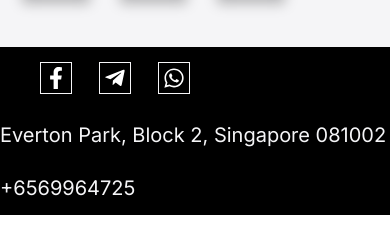
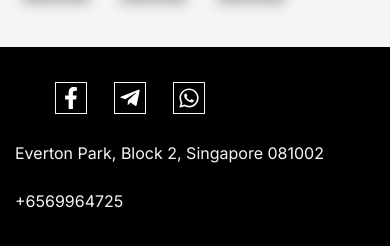
Before and after one commit to Nesstargi/Monovision-Studio, a plain HTML site: page src/index.html in a window 390 px wide. Shown: the part 2510-2756 px from the top of the page. Before the commit the page ends 2725 px from the top, so only its background shows below. Drawn offline with Linux system fonts and the light colour scheme.

Commit message:
Change footer

```diff
--- a/src/css/style.css
+++ b/src/css/style.css
@@ -570,27 +570,40 @@ html {
 }
 
 .footer {
-    padding: var(--footer-pading-inline) 0;
+    padding: 88px var(--footer-pading-inline);
     background-color: #000;
     font-family: var(--font-family);
     font-weight: 400;
     font-size: 20px;
     color: var(--light-color);
+
+    @media screen and (max-width: 768px) {
+        padding: 35px var(--footer-pading-inline);
+        font-size: 16px;
+    }
 }
 
 .footer__addr {
     font-style: normal;
     color: var(--light-color);
+
+    @media screen and (max-width: 375px) {
+        order: 3;
+    }
 }
 
 .footre__tel {
     color: var(--light-color);
     text-decoration: none;
+
+    @media screen and (max-width: 375px) {
+        order: 2;
+    }
 }
 
 .footer__container {
     display: flex;
-    justify-content: space-around;
+    justify-content: space-between;
 
     @media screen and (max-width: 768px) {
         flex-direction: column;
@@ -632,79 +645,3 @@ html {
         column-gap: 27px;
     }
 }
-
-/* .footer {
-    display: flex;
-    justify-content: space-between;
-    align-items: center;
-    padding: 88px var(--footer-padding-inline);
-    background: #000;
-    color: var(--light-color, #f5f5f7);
-    font-size: 20px;
-    font-style: normal;
-    font-weight: 400;
-    line-height: normal;
-
-    @media screen and (max-width: 1024px) {
-        font-size: 16px;
-    }
-
-    @media screen and (max-width: 768px) {
-        padding: 30px var(--footer-padding-inline) 40px var(--footer-padding-inline);
-        flex-direction: column;
-        align-items: flex-start;
-        row-gap: 30px;
-    }
-
-    @media screen and (max-width: 375px) {
-        align-items: center;
-    }
-}
-
-.footer__addr {
-    font-style: normal;
-
-    @media screen and (max-width: 375px) {
-        order: 3;
-    }
-}
-
-.footer__tel {
-    color: var(--light-color, #f5f5f7);
-    text-decoration: none;
-
-    @media screen and (max-width: 375px) {
-        order: 2;
-    }
-}
-
-.footer__social {
-    padding-left: 0;
-    display: flex;
-    column-gap: 30px;
-    list-style: none;
-
-    li {
-        width: 32px;
-        height: 32px;
-        border: 1px solid var(--light-color, #f5f5f7);
-        background: rgba(217, 217, 217, 0);
-
-        a {
-            display: flex;
-            justify-content: center;
-            align-items: center;
-            width: 100%;
-            height: 100%;
-
-            img {
-                width: 22px;
-                height: 22px;
-            }
-        }
-    }
-
-    @media screen and (max-width: 1024px) {
-        column-gap: 27px;
-    }
-} */
```
